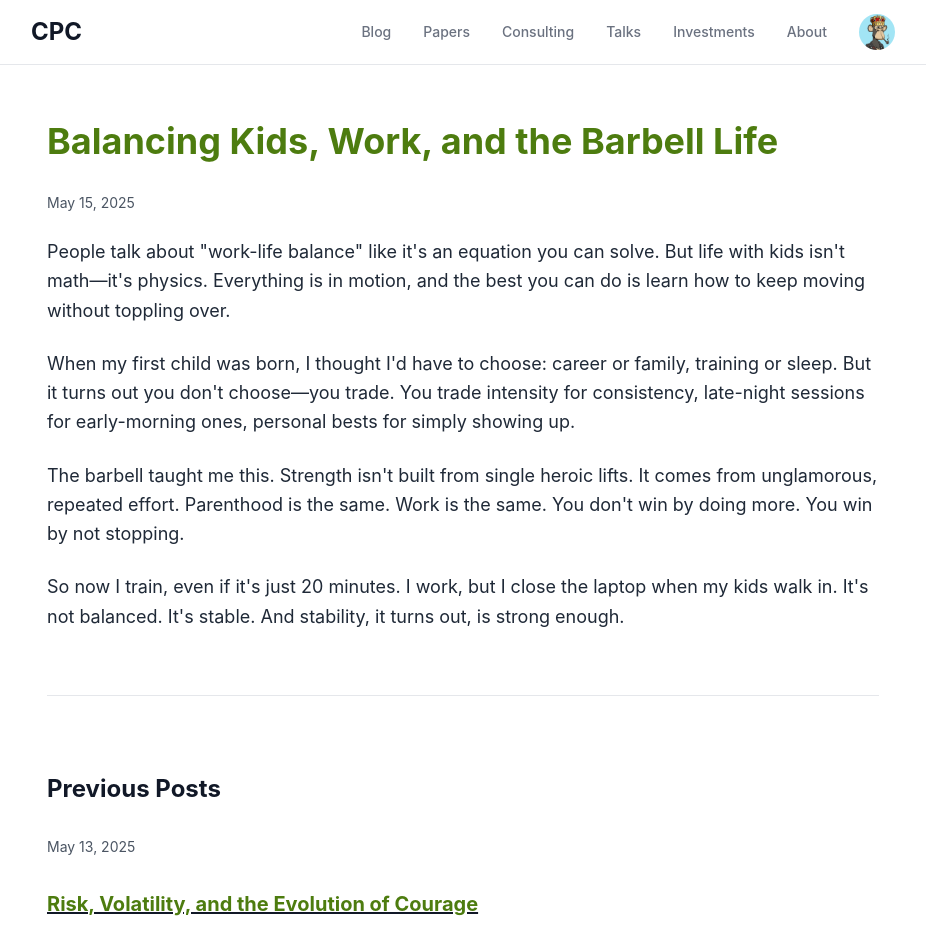
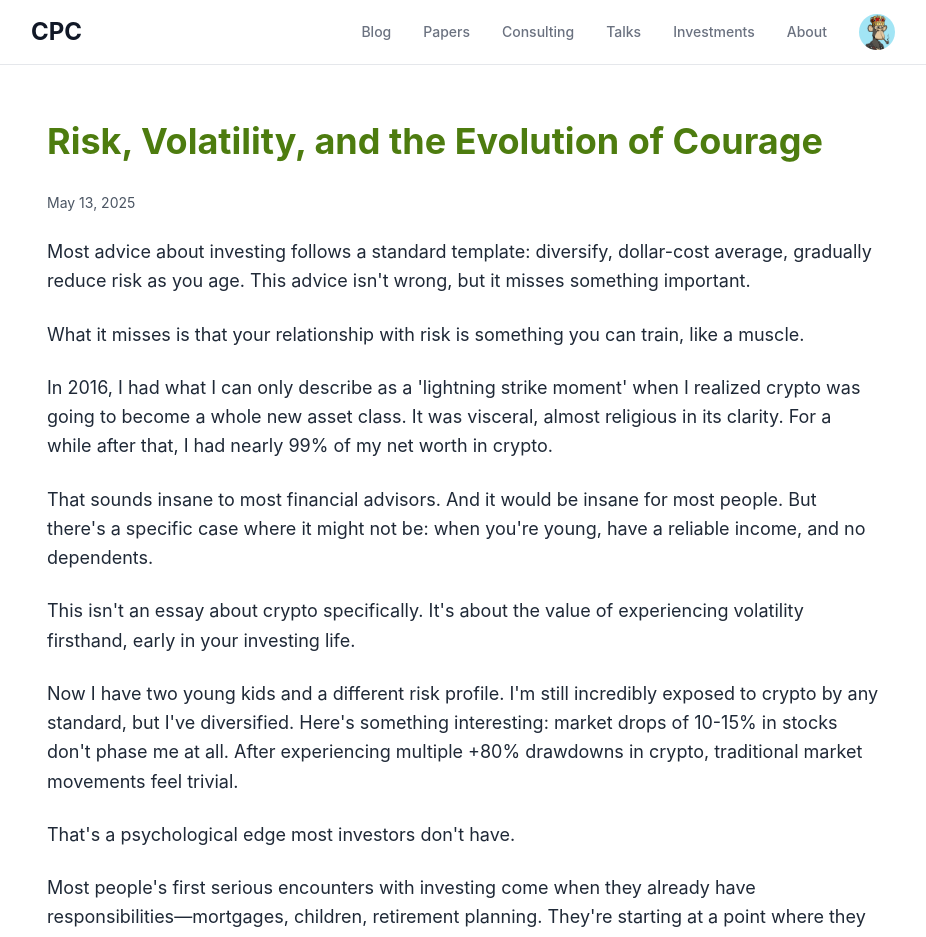
Before and after one commit to cablechris/cable-capital, a Next.js app: page / in a window 1280 px wide. Shown: the top 937 px of the page, without its empty margins (177-1103 px from the left). Built offline with nearby package versions, Linux system fonts and the light colour scheme.

Commit message:
Remove 'Balancing Kids, Work, and the Barbell Life' blog post

```diff
--- a/app/data/posts.ts
+++ b/app/data/posts.ts
@@ -8,17 +8,6 @@ export interface BlogPost {
 }
 
 export const posts: BlogPost[] = [
-  {
-    slug: 'balancing-kids-work-barbell',
-    title: 'Balancing Kids, Work, and the Barbell Life',
-    date: 'May 15, 2025',
-    content: [
-      "People talk about \"work-life balance\" like it's an equation you can solve. But life with kids isn't math—it's physics. Everything is in motion, and the best you can do is learn how to keep moving without toppling over.",
-      "When my first child was born, I thought I'd have to choose: career or family, training or sleep. But it turns out you don't choose—you trade. You trade intensity for consistency, late-night sessions for early-morning ones, personal bests for simply showing up.",
-      "The barbell taught me this. Strength isn't built from single heroic lifts. It comes from unglamorous, repeated effort. Parenthood is the same. Work is the same. You don't win by doing more. You win by not stopping.",
-      "So now I train, even if it's just 20 minutes. I work, but I close the laptop when my kids walk in. It's not balanced. It's stable. And stability, it turns out, is strong enough."
-    ]
-  },
   {
     slug: 'risk-volatility-evolution-courage',
     title: 'Risk, Volatility, and the Evolution of Courage',
```
